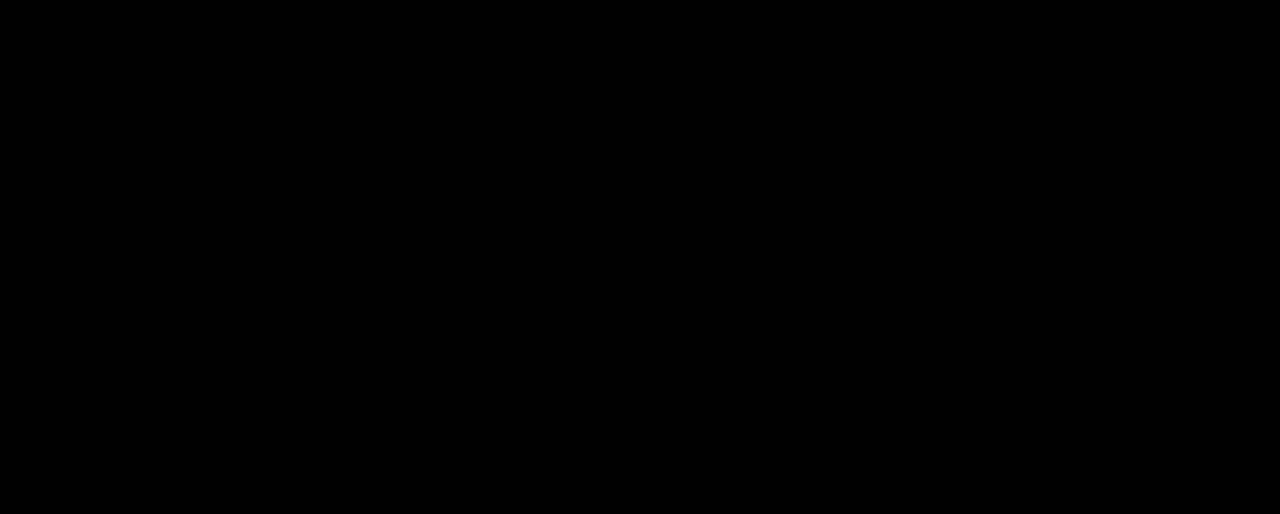
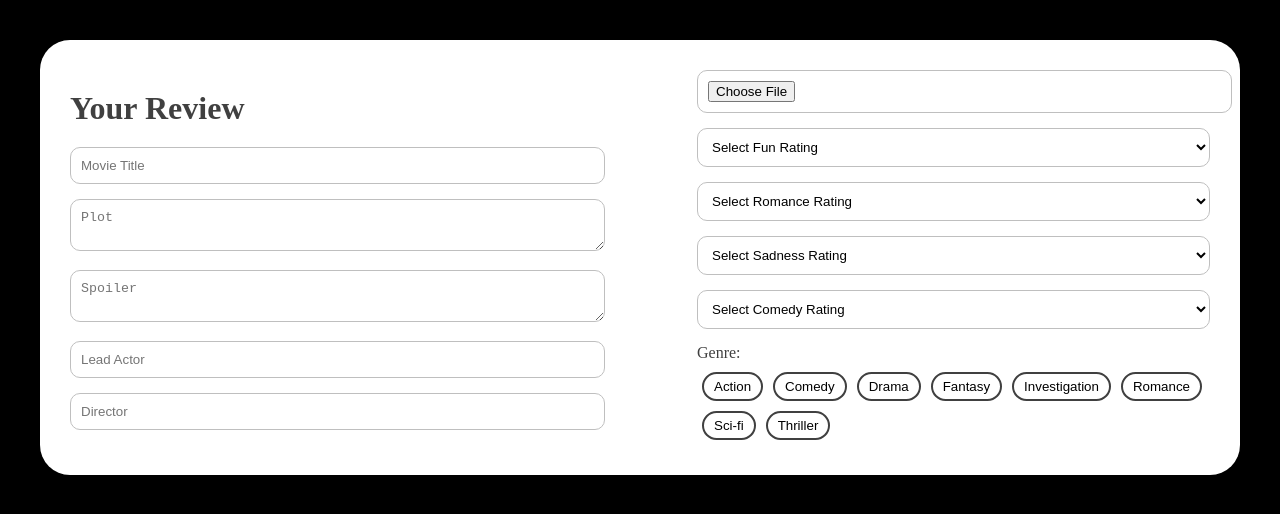
Before and after one commit to SasimaP/Movie-Review-not-complete, a React (Vite) app in the folder mv_frontend/: page /review in a window 1280 px wide. Before the commit this address had no page. Shown: the top 514 px of the page. Built offline with nearby package versions, Linux system fonts and the light colour scheme.

Commit message:
edit sth and review page

```diff
--- a/mv_frontend/src/App.css
+++ b/mv_frontend/src/App.css
@@ -1,6 +1,6 @@
 :root {
   max-width: 1280px;
-  margin: 0 auto;
+  margin: 0;
   padding: 2rem;
 
   color-scheme: light dark;
--- a/mv_frontend/src/App.jsx
+++ b/mv_frontend/src/App.jsx
@@ -4,7 +4,7 @@ import Homepage from './pages/Homepage';
 import Signup from './pages/Signup';
 import Login from './pages/Login';
 import './App.css'
-import Navbar from './components/navbar';
+import ReviewForm from './pages/Review';
 
 const App = () => (
   <BrowserRouter>
@@ -12,6 +12,7 @@ const App = () => (
       <Route path="homepage" element={<Homepage />} />
       <Route path="signup" element={<Signup />} />
       <Route path="login" element={<Login />} />
+      <Route path="review" element={<ReviewForm />} />
     </Routes>
   </BrowserRouter>
 );
--- a/mv_frontend/src/components/navbar.css
+++ b/mv_frontend/src/components/navbar.css
@@ -3,16 +3,19 @@
     justify-content: space-between;
     list-style-type: none;
     width: 100%;
-    padding: 0;
+    padding: 10px;
+    border: 1px solid #ffffff;
 }
 
 .nav-group-left {
   display: flex;
   gap: 50px;
+  padding: 10px;
 }
 
 .nav-group-right {
   display: flex;
+  padding-top: 10px;
 }
 
 .nav-item {
@@ -38,13 +41,10 @@ a {
     color: #ffffff;
 }
 
-.dropdown-menu {
-    list-style-type: none;
-    background-color: #808080;
-    padding: 5px;
-}
-
-.dropdown-item {
+.genre-menu {
+  list-style-type: none;
+  background-color: #808080;
+  padding: 10px;
   color: #ffffff;
   margin: 0px 10px 0px 10px;
 }
--- a/mv_frontend/src/components/navbar.jsx
+++ b/mv_frontend/src/components/navbar.jsx
@@ -1,8 +1,11 @@
 import React, { useState } from 'react';
 import { Link } from 'react-router-dom';
-import './navbar.css';
+import './Navbar.css';
 
-const Navbar = () => {
+function Navbar() {
+  const genreItems = ['Action', 'Comedy', 'Drama', 'Fantasy', 'Investigation', 'Romance', 'Sci-fi', 'Thriller'];
+  const countryItems = ['Chinese', 'England', 'Japan', 'Korea', 'Thai'];
+
   const [moviesOpen, setMoviesOpen] = useState(false);
   const [countriesOpen, setCountriesOpen] = useState(false);
 
@@ -34,16 +37,11 @@ const Navbar = () => {
               Movies
             </a>
             {moviesOpen && (
-              <ul className="dropdown-menu">
-                <li><a className="dropdown-item" href="#">Action</a></li>
-                <li><a className="dropdown-item" href="#">Comedy</a></li>
-                <li><a className="dropdown-item" href="#">Drama</a></li>
-                <li><a className="dropdown-item" href="#">Fantasy</a></li>
-                <li><a className="dropdown-item" href="#">Investigation</a></li>
-                <li><a className="dropdown-item" href="#">Romance</a></li>
-                <li><a className="dropdown-item" href="#">Sci-fi</a></li>
-                <li><a className="dropdown-item" href="#">Thriller</a></li>
-              </ul>
+              <>
+                {genreItems.map((genreItem, index) => (
+                  <li key={index} className='genre-menu'>{genreItem}</li>
+                ))}
+              </>
             )}
           </li>
           <li className="nav-item dropdown">
@@ -57,13 +55,11 @@ const Navbar = () => {
               Countries
             </a>
             {countriesOpen && (
-              <ul className="dropdown-menu">
-                <li><a className="dropdown-item" href="#">Chinese</a></li>
-                <li><a className="dropdown-item" href="#">England</a></li>
-                <li><a className="dropdown-item" href="#">Japan</a></li>
-                <li><a className="dropdown-item" href="#">Korea</a></li>
-                <li><a className="dropdown-item" href="#">Thai</a></li>
-              </ul>
+              <>
+              {countryItems.map((countryItems, index) => (
+                <li key={index} className='genre-menu'>{countryItems}</li>
+              ))}
+            </>
             )}
           </li>
           <li className="nav-item">
--- a/mv_frontend/src/pages/Homepage.css
+++ b/mv_frontend/src/pages/Homepage.css
@@ -2,7 +2,7 @@
   display: flex;
   justify-content: center;
   align-items: center;
-  margin: 50px;
+  margin: 40px;
 }
 
 .search-bar{
@@ -12,6 +12,28 @@
     background-color: #ffffff;
   }
 
-  .btn-search {
-    margin: 10px;
-  }
+.btn-search {
+  margin: 15px;
+  padding: 8px;
+  background-color: #808080;
+}
+
+.top-movie {
+  width: 33%;
+  display: flex;
+  flex-direction: row;
+  justify-content: space-between;
+}
+
+.card-img-top {
+  width: 100%;
+  margin: 5px;
+}
+
+/*
+#000000
+#404040
+#808080
+#BFBFBF
+#FFFFFF
+*/
--- a/mv_frontend/src/pages/Homepage.jsx
+++ b/mv_frontend/src/pages/Homepage.jsx
@@ -1,22 +1,29 @@
 import React from 'react';
 import '../pages/Homepage.css';
-import Navbar from '../components/navbar';
+import Navbar from '../components/Navbar';
 
 const HomePage = () => {
   return (
     <>
-    <Navbar />
-    <form className="form-center" role="search">
-      <input className="search-bar" type="search" placeholder="Search" aria-label="Search"/>
-      <button className="btn-search" type="submit">Search</button>
-    </form>
+    <Navbar/>
+      <form className="form-center" role="search">
+        <input className="search-bar" type="search" placeholder="Search" aria-label="Search"/>
+        <button className="btn-search" type="submit">Search</button>
+      </form>
 
-    <div>
-      <div className="content">
-        <h1>Welcome to My Movie App</h1>
-        <p>Explore a wide range of movies and categories.</p>
+      <div className='top-movie'>
+        <img src="https://images.genius.com/e06aba7d007f296defa56fbdecf3b244.1000x1000x1.jpg" className="card-img-top img-fluid" alt="..." />
+        <img src="https://cdn.idntimes.com/content-images/community/2023/03/whatsapp-image-2023-03-23-at-185706-d955630590742a0bb604a695ede8a79c-d7583297c8ed1ece4565c8667c7128a9.jpeg" className="card-img-top img-fluid" alt="..." />
+        <img src="https://images.genius.com/e06aba7d007f296defa56fbdecf3b244.1000x1000x1.jpg" className="card-img-top img-fluid" alt="..." />
       </div>
-    </div>
+
+      <div className="flex flex-col" >
+        <div style={{height:"15px"}}></div>
+        <h3>Korean series</h3>
+        <div className="movie-list" >
+
+        </div>
+      </div>
     </>
   );
 }
--- /dev/null
+++ b/mv_frontend/src/pages/Review.css
@@ -0,0 +1,54 @@
+.reviewForm {
+  display: flex;
+  justify-content: space-between;
+  border-radius: 30px;
+  background-color: #FFFFFF;
+  padding: 30px;
+}
+
+h1 {
+  color: #404040;
+  margin: 20px 0px 20px 0px;
+}
+
+.left-side, .right-side {
+  width: 45%;
+}
+
+.genre-select {
+  padding: 5px 10px 5px 10px;
+  background-color: #FFFFFF;
+  color: #000000;
+  border: 2px solid #404040;
+  border-radius: 20px;
+  display: inline-block;
+  margin: 5px;
+  text-align: center;
+}
+
+.reviewForm label {
+  display: block;
+  margin-bottom: 5px;
+  color: #404040;
+}
+
+.reviewForm input,
+.reviewForm textarea,
+.reviewForm select{
+  width: 100%;
+  padding: 10px;
+  margin-bottom: 15px;
+  border-radius: 10px;
+  border: 1px solid #BFBFBF;
+  background-color: #FFFFFF;
+}
+
+.reviewForm button[type="submit"] {
+  width: 100%;
+  padding: 10px;
+  border: none;
+  border-radius: 10px;
+  background-color: #404040;
+  color: #FFFFFF;
+  cursor: pointer;
+}
--- /dev/null
+++ b/mv_frontend/src/pages/Review.jsx
@@ -0,0 +1,95 @@
+import React, { useState } from 'react';
+import './Review.css';
+
+const ReviewForm = () => {
+  const genreItems = ['Action', 'Comedy', 'Drama', 'Fantasy', 'Investigation', 'Romance', 'Sci-fi', 'Thriller'];
+
+  const [movieTitle, setMovieTitle] = useState('');
+  const [plot, setPlot] = useState('');
+  const [spoiler, setSpoiler] = useState('');
+  const [leadActor, setLeadActor] = useState('');
+  const [director, setDirector] = useState('');
+  const [image, setImage] = useState('');
+  const [funRating, setFunRating] = useState('');
+  const [romanceRating, setRomanceRating] = useState('');
+  const [sadnessRating, setSadnessRating] = useState('');
+  const [comedyRating, setComedyRating] = useState('');
+
+  const handleImageUpload = (event) => {
+    const file = event.target.files[0];
+    // Handle image upload logic
+  };
+
+  const handleSubmit = (event) => {
+    event.preventDefault();
+    // Handle form submission logic
+  };
+
+  return (
+    <form className='reviewForm' onSubmit={handleSubmit}>
+      <div className='left-side'>
+        <h1>Your Review</h1>
+        <div>
+          <input type="text" placeholder="Movie Title" value={movieTitle} onChange={(e) => setMovieTitle(e.target.value)} />
+        </div>
+        <div>
+          <textarea placeholder="Plot" value={plot} onChange={(e) => setPlot(e.target.value)} />
+        </div>
+        <div>
+          <textarea placeholder="Spoiler" value={spoiler} onChange={(e) => setSpoiler(e.target.value)} />
+        </div>
+        <div>
+          <input type="text" placeholder="Lead Actor" value={leadActor} onChange={(e) => setLeadActor(e.target.value)} />
+        </div>
+        <div>
+          <input type="text" placeholder="Director" value={director} onChange={(e) => setDirector(e.target.value)} />
+        </div>
+      </div>
+      <div className='right-side'>
+        <div class="mb-3">
+          <input class="img-select" type="file"/>
+        </div>
+        <div>
+          <select value={funRating} onChange={(e) => setFunRating(e.target.value)}>
+            <option value="">Select Fun Rating</option>
+            <option value="1">1</option>
+            <option value="2">2</option>
+            <option value="3">3</option>
+          </select>
+        </div>
+        <div>
+          <select value={romanceRating} onChange={(e) => setRomanceRating(e.target.value)}>
+            <option value="">Select Romance Rating</option>
+            <option value="1">1</option>
+            <option value="2">2</option>
+            <option value="3">3</option>
+          </select>
+        </div>
+        <div>
+          <select value={sadnessRating} onChange={(e) => setSadnessRating(e.target.value)}>
+            <option value="">Select Sadness Rating</option>
+            <option value="1">1</option>
+            <option value="2">2</option>
+            <option value="3">3</option>
+          </select>
+        </div>
+        <div>
+          <select value={comedyRating} onChange={(e) => setComedyRating(e.target.value)}>
+            <option value="">Select Comedy Rating</option>
+            <option value="1">1</option>
+            <option value="2">2</option>
+            <option value="3">3</option>
+          </select>
+        </div>
+        <label>Genre:</label>
+        <div className='genre-button'>
+          {genreItems.map((genreItem, index) => (
+            <button key={index} className='genre-select'>{genreItem}</button>
+          ))}
+        </div>
+      </div>
+    </form>
+  );
+};
+
+export default ReviewForm;
```
